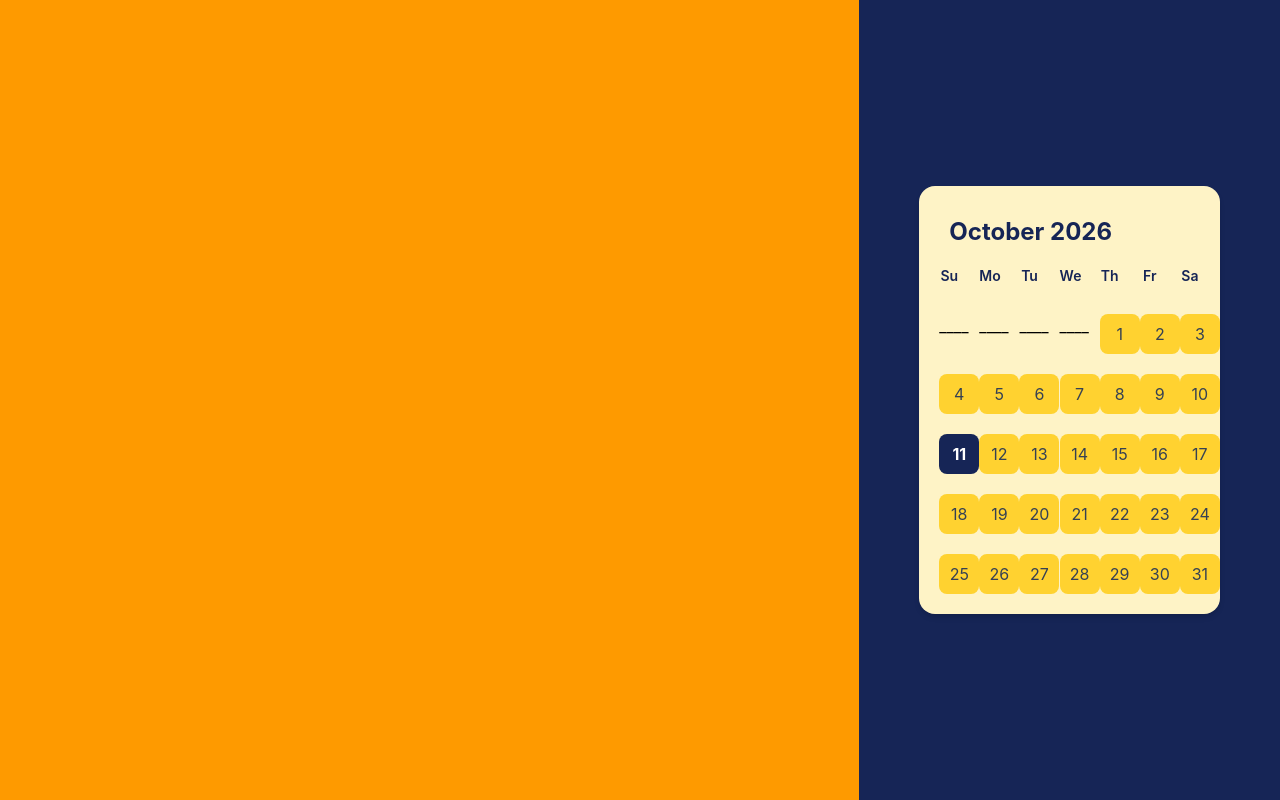
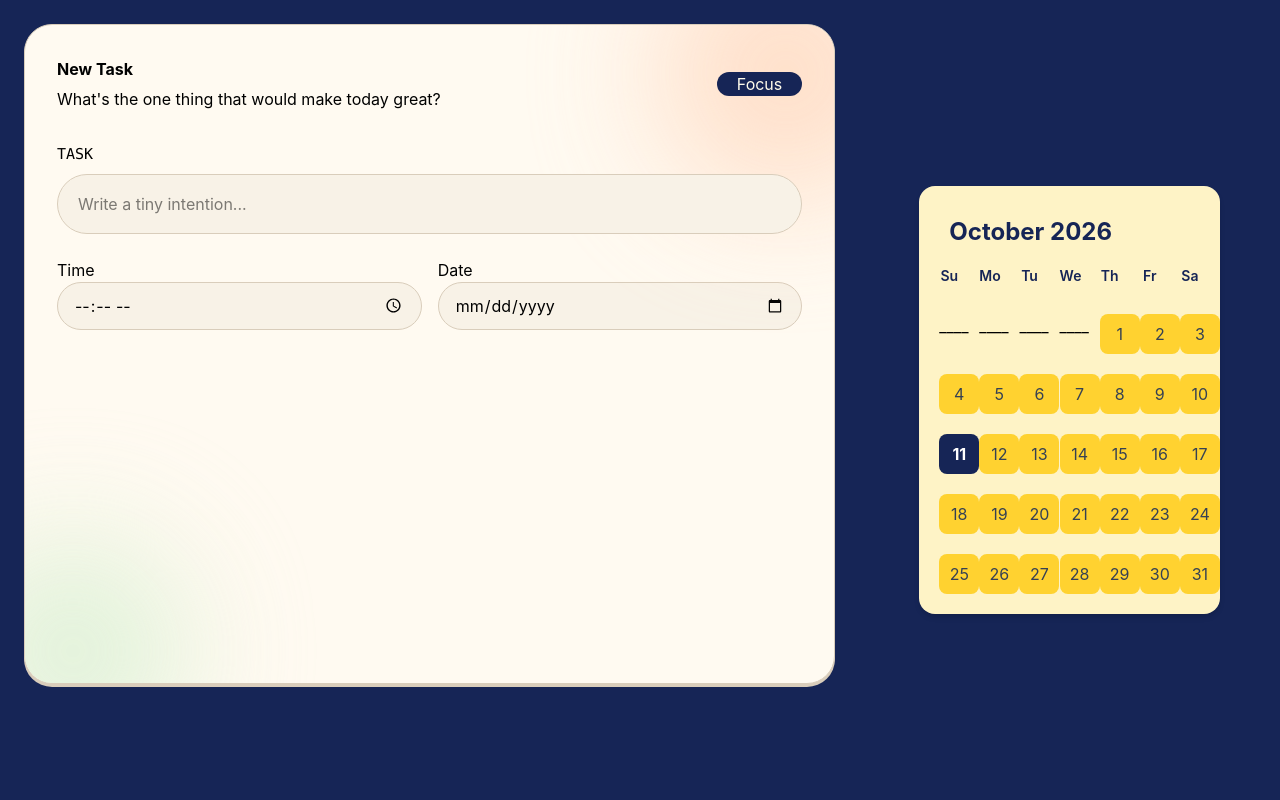
Before and after one commit to ASMAA-03/ToDoList-JAVA, a React (Vite) app in the folder Frontend/: page / in a window 1280 px wide. Built offline with nearby package versions, Linux system fonts and the light colour scheme.

Commit message:
add time & date

```diff
--- a/Frontend/src/Pages/Home.jsx
+++ b/Frontend/src/Pages/Home.jsx
@@ -1,12 +1,15 @@
 import Calender from "../components/Calender";
-
+import TaskBox from "../components/TaskBox";
 function Home() {
   return (
     <>
        <div className="flex justify-between w-full max-h-full">
-        <div className="bg-amber-500 w-full"></div>
+        <div className="bg-amber-500 w-full">
+          <TaskBox/>
+        </div>
         <Calender/>
       </div>
+
     </>
   );
 }
--- a/Frontend/src/components/TaskBox.jsx
+++ b/Frontend/src/components/TaskBox.jsx
@@ -1,10 +1,84 @@
+import { useState } from "react";
+
+export default function TaskBox(){
+  const [title, setTitle] = useState('');
+  const [time, setTime] = useState(Date.now);
+  const [date, setDate] = useState("");
+  const [task, setTask] = useState('');
 
 
-export default function TaskBox(){
 
   return (
     <>
 
+<div className="min-h-screen bg-blue-950 p-3 sm:p-6">
+  <section className="relative mx-auto min-h-[660px] max-w-4xl overflow-hidden rounded-[28px] border border-[#d9cdbb] bg-[#fffaf1] p-6 shadow-[0_3px_0_#d9cdbb] sm:p-8">
+
+    <div className="pointer-events-none absolute -right-20 -top-20 h-64 w-64 rounded-full bg-[#ffd8bf] opacity-80 blur-3xl" />
+
+    <div className="pointer-events-none absolute -bottom-20 -left-16 h-56 w-56 rounded-full bg-[#d8f0d3] opacity-80 blur-3xl" />
+
+    <div className="relative flex w-full items-center justify-between gap-4 text-center">
+
+      <div className="flex flex-col gap-1.5 text-left">
+        <h1 className="font-bold">New Task</h1>
+
+        <span>
+          What's the one thing that would make today great?
+        </span>
+      </div>
+
+      <button className="rounded-3xl bg-blue-950 px-5 text-amber-50">
+        Focus
+      </button>
+
+    </div>
+
+    <div className="relative mt-8">
+      <label className="mb-2 block font-mono text-[15px]">
+        TASK
+      </label>
+
+      <input
+        value={title}
+        onChange={(e) => setTitle(e.target.value)}
+        onKeyDown={(e) => e.key === "Enter" && addTask()}
+        placeholder="Write a tiny intention..."
+        className="mb-6 h-[60px] w-full rounded-full border border-[#d9cdbb] bg-[#f8f2e7] px-5 text-base outline-none transition focus:border-[#b99a79] focus:ring-2 focus:ring-[#e8d8c5]"
+      />
+    </div>
+          <div className="mb-7 grid grid-cols-1 gap-4 sm:grid-cols-2">
+            <div>
+            <label>
+              Time
+            </label>
+            <input
+              type="time"
+              value={time}
+              onChange={(e) => setTime(e.target.time)}
+                className="h-12 w-full rounded-full border border-[#d9cdbb] bg-[#f8f2e7] px-4 outline-none focus:border-[#b99a79]"
+            >
+              </input>
+            </div>
+
+             <div>
+            <label>
+              Date
+            </label>
+            <input
+              type="date"
+              value={date}
+              onChange={(e) => setDate(e.target.date)}
+                className="h-12 w-full rounded-full border border-[#d9cdbb] bg-[#f8f2e7] px-4 outline-none focus:border-[#b99a79]"
+            >
+              </input>
+          </div>
+          </div>
+
+
+  </section>
+</div>
+
     </>
   );
 }
```
